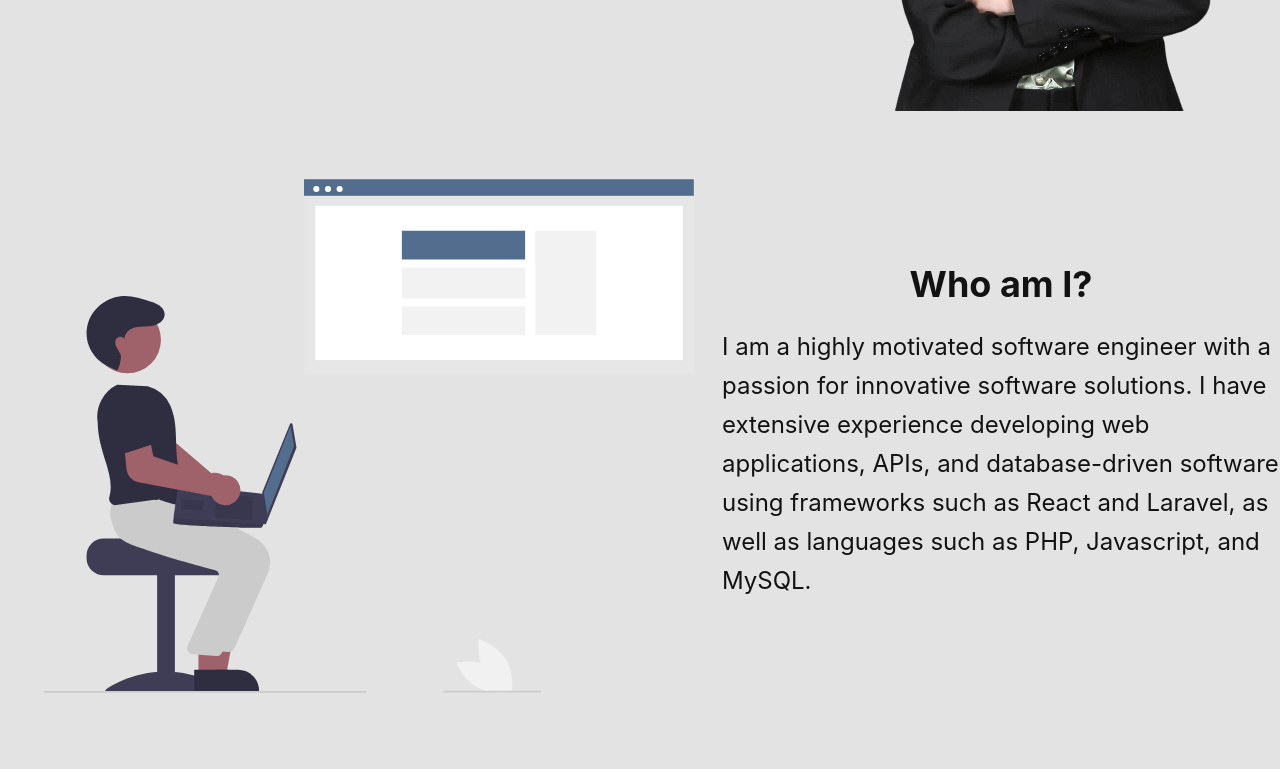
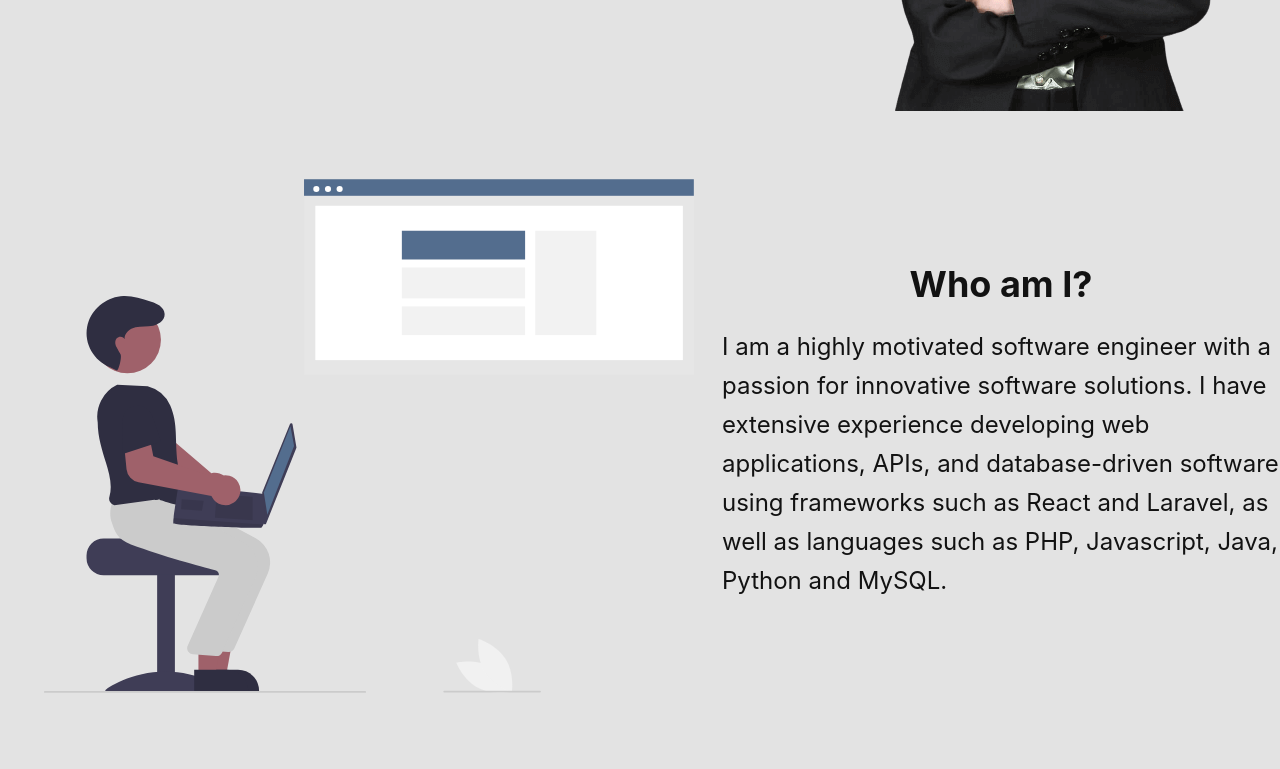
Before and after one commit to elmonickcool/my_portfolio, a Next.js app: page / in a window 1280 px wide. Shown: the part 555-1324 px from the top of the page. Built offline with nearby package versions, Linux system fonts and the light colour scheme.

Commit message:
Update Overview.jsx

```diff
--- a/src/components/sections/Overview.jsx
+++ b/src/components/sections/Overview.jsx
@@ -31,7 +31,7 @@ const Overview = () => {
         <Text fontSize={["xl", "2xl"]} lineHeight="tall">
           I am a highly motivated software engineer with a passion for innovative software solutions.
           I have extensive experience developing web applications, APIs, and database-driven
-          software using frameworks such as React and Laravel, as well as languages such as PHP, Javascript, and MySQL.
+          software using frameworks such as React and Laravel, as well as languages such as PHP, Javascript, Java, Python and MySQL.
         </Text>
       </Box>
     </Box>
```
